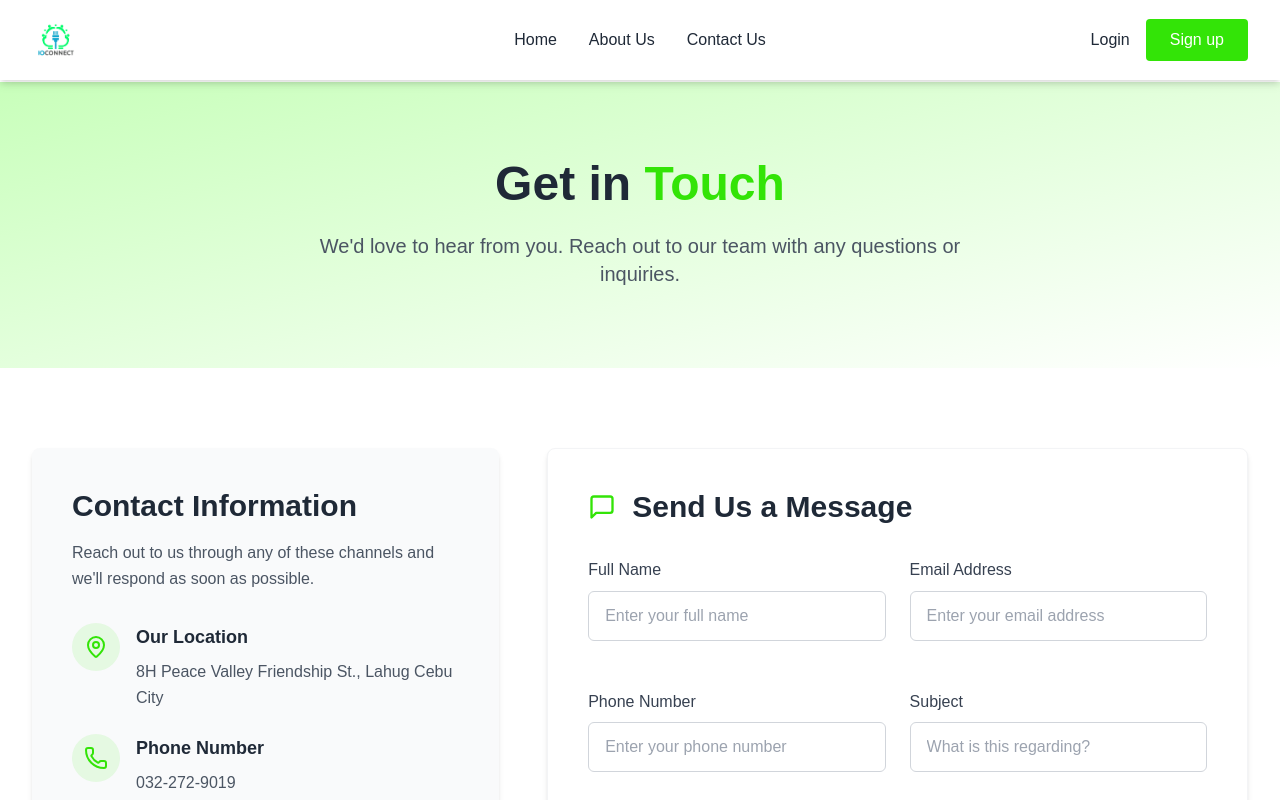
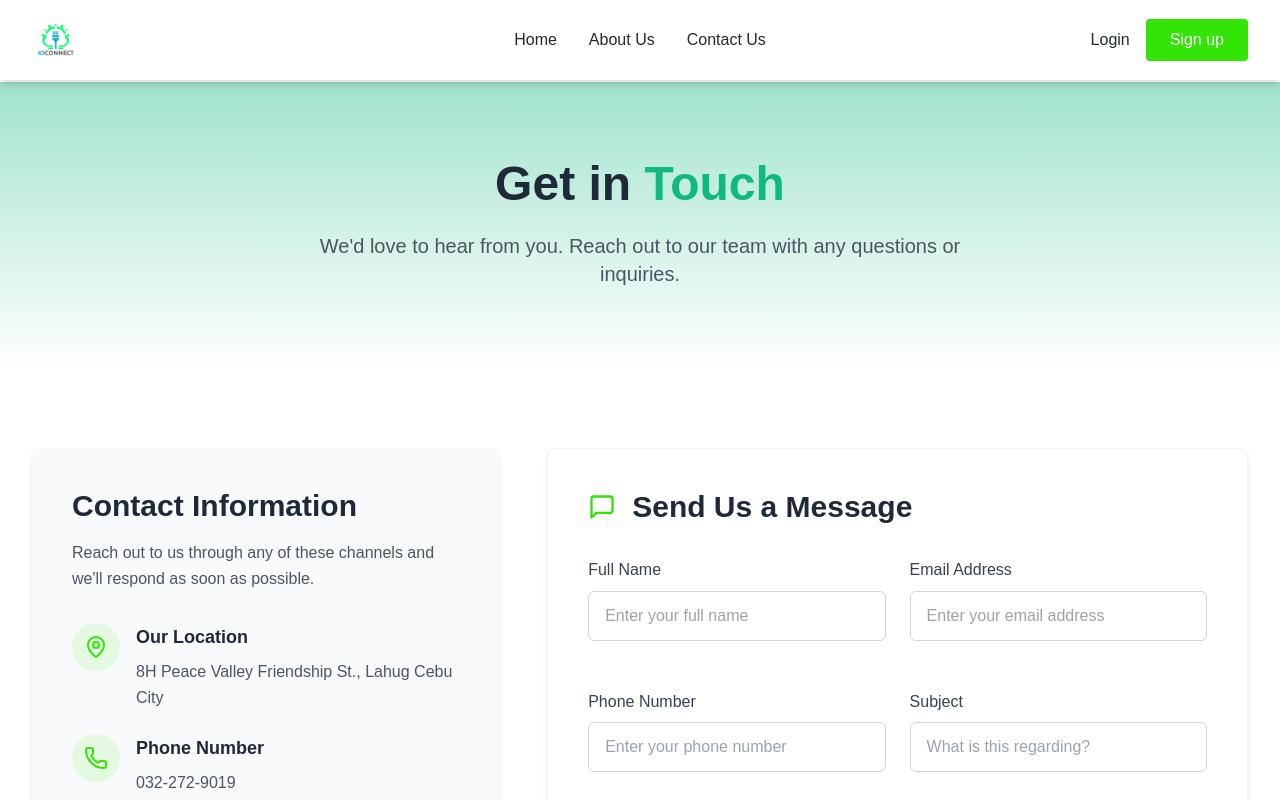
Before and after one commit to pawekz/SERV-IT-MANAGER, a React (Vite) app in the folder frontend/: page /contact in a window 1280 px wide. Shown: the top 800 px of the page. Built offline with nearby package versions, Linux system fonts and the light colour scheme.

Commit message:
revamped About,Contact,Landing to fit the vision

```diff
--- a/frontend/src/pages/AboutPage/AboutPage.jsx
+++ b/frontend/src/pages/AboutPage/AboutPage.jsx
@@ -18,7 +18,7 @@ const AboutPage = () => {
                     <div className="max-w-7xl mx-auto px-8">
                         <div>
                             <h1 className="text-4xl md:text-5xl lg:text-6xl font-bold mb-6 text-gray-800">
-                                About <span className="text-[#33e407]">IOCONNECT</span>
+                                About <span className="text-[#10B981]">IOCONNECT</span>
                             </h1>
                             <p className="text-lg text-gray-600 max-w-2xl mx-auto">
                                 Transforming IT repair management through innovation and excellence
@@ -262,7 +262,10 @@ const AboutPage = () => {
                 </section>
 
                 {/* CTA Section */}
-                <section className="py-20 bg-gradient-to-tr from-[#33e407]/90 to-[#33e407]/70 text-white text-center">
+                {/* <section className="py-20 bg-gradient-to-tr from-[#33e407]/90 to-[#33e407]/70 text-white text-center"> */}
+                <section className="py-20 text-white text-center bg-[linear-gradient(135deg,_rgba(16,185,129,1)_0%,_rgba(51,228,7,0.5)_100%)]">
+
+
                     <div className="max-w-7xl mx-auto px-8">
                         <h2 className="text-3xl md:text-4xl font-bold mb-4">
                             Ready to transform your IT repair management?
--- a/frontend/src/pages/ContactPage/ContactPage.jsx
+++ b/frontend/src/pages/ContactPage/ContactPage.jsx
@@ -10,11 +10,13 @@ const ContactPage = () => {
 
             <main className="mt-20">
                 {/* Hero Section */}
-                <section className="bg-gradient-to-br from-[rgba(93,255,53,0.34)] to-white py-20 text-center">
+                {/* <section className="bg-gradient-to-br from-[rgba(93,255,53,0.34)] to-white py-20 text-center"> */}
+                <section className="py-20 text-center bg-[linear-gradient(180deg,_rgba(16,185,129,0.4)_0%,_rgba(255,255,255,0.5)_100%)]">
+
                     <div className="max-w-7xl mx-auto px-8">
                         <div>
                             <h1 className="text-5xl font-bold mb-6 text-gray-800">
-                                Get in <span className="text-[#33e407]">Touch</span>
+                                Get in <span className="text-[#10B981]">Touch</span>
                             </h1>
                             <p className="text-xl text-gray-600 max-w-2xl mx-auto">
                                 We'd love to hear from you. Reach out to our team with any questions or inquiries.
@@ -329,7 +331,9 @@ const ContactPage = () => {
                 </section>
 
                 {/* CTA Section */}
-                <section className="py-20 bg-gradient-to-br from-[rgba(51,228,7,0.9)] to-[rgba(51,228,7,0.7)] text-white text-center">
+                {/* <section className="py-20 bg-gradient-to-br from-[rgba(51,228,7,0.9)] to-[rgba(51,228,7,0.7)] text-white text-center"> */}
+                <section className="py-20 text-white text-center bg-[linear-gradient(135deg,_rgba(16,185,129,1)_0%,_rgba(51,228,7,0.5)_100%)]">
+
                     <div className="max-w-7xl mx-auto px-8">
                         <h2 className="text-4xl font-bold mb-4">Ready to transform your IT repair management?</h2>
                         <p className="text-lg mb-8 max-w-2xl mx-auto">Join hundreds of businesses that trust IOCONNECT for their repair workflow needs</p>
--- a/frontend/src/pages/LandingPage/LandingPage.module.css
+++ b/frontend/src/pages/LandingPage/LandingPage.module.css
@@ -117,7 +117,7 @@ main {
 }
 
 .sectionHeader h2 span {
-  color: #00fd6b;
+  color: #01e135;
 }
 
 .sectionHeader p {
```
